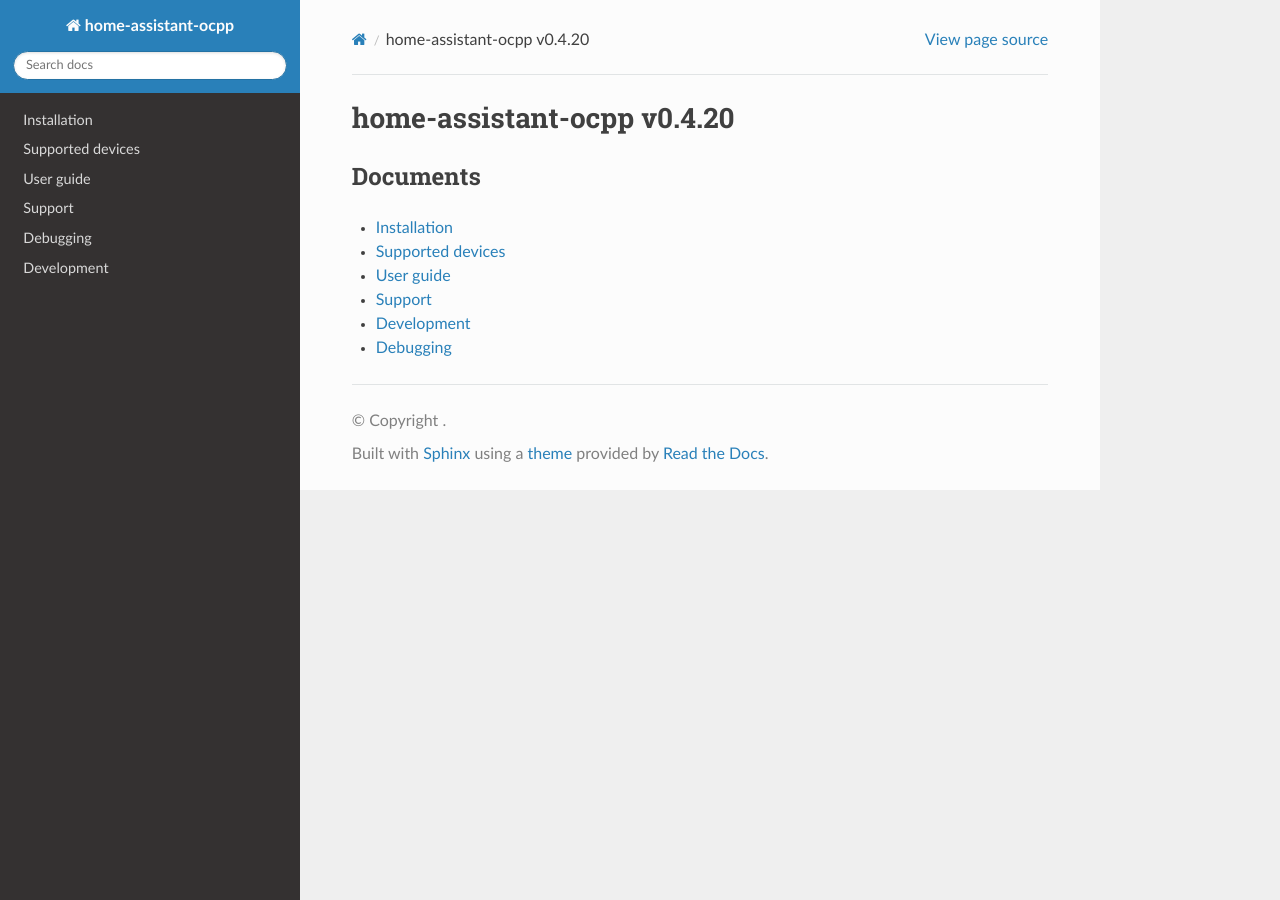
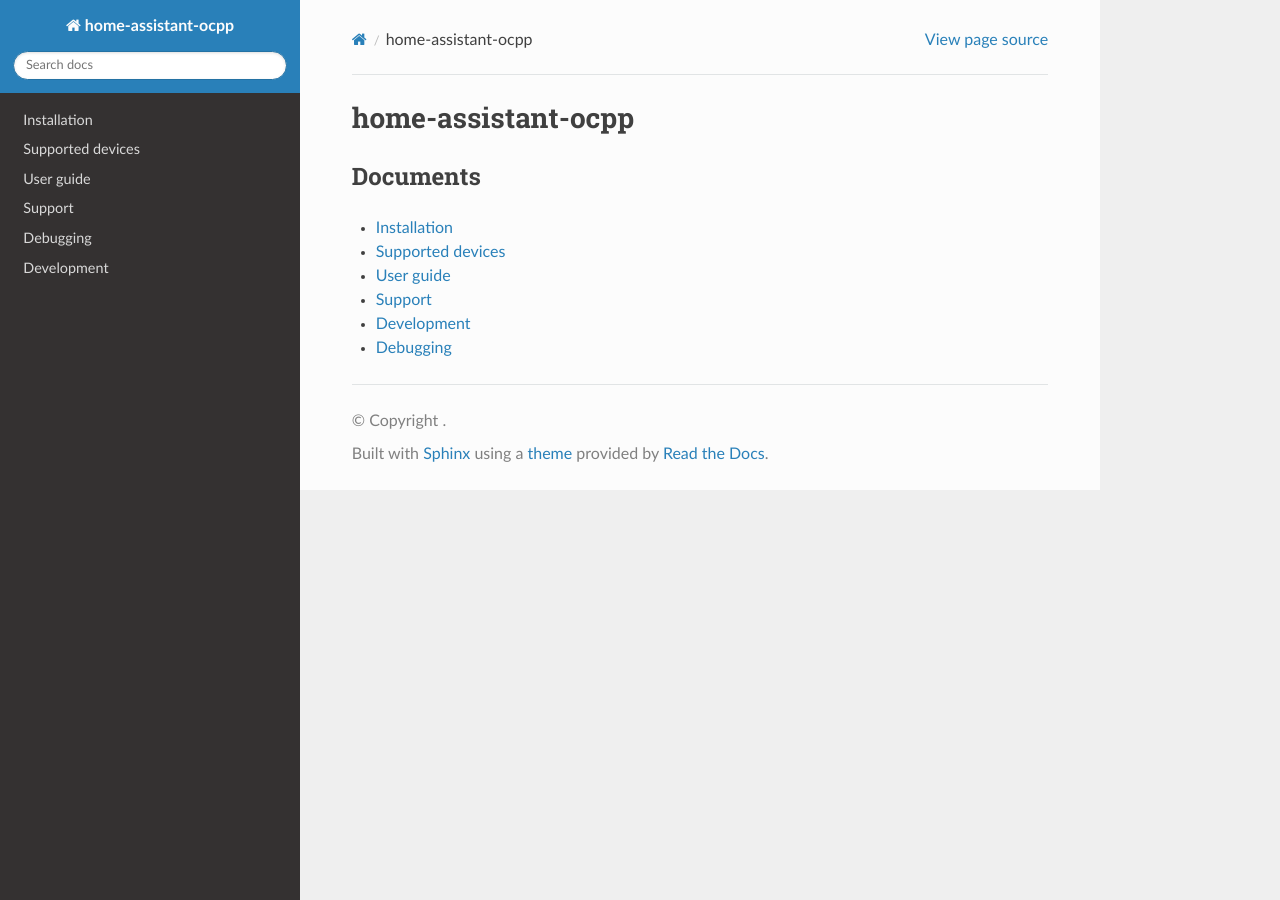
Before and after one commit to lbbrhzn/ocpp, a Sphinx documentation site: the page built from docs/README.md, in a window 1280 px wide. Built offline with Sphinx 7.4.7 and the Read the Docs theme 2.0.0, drawn with Linux system fonts in a browser that asks for light colours.

Commit message:
Update README.md

```diff
--- a/docs/README.md
+++ b/docs/README.md
@@ -1,4 +1,5 @@
-# home-assistant-ocpp v0.4.20
+home-assistant-ocpp
+===================
 
 Documents
 ---------
```
